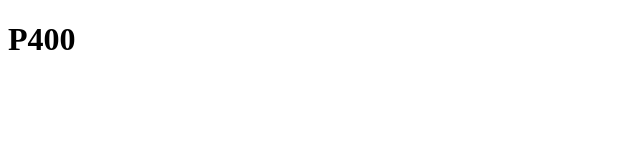
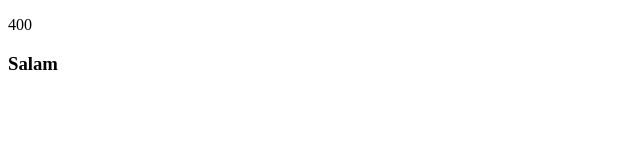
Before and after one commit to SamirAbushov/ADNSU300, a plain HTML site: page index.html in a window 1280 px wide. Shown: the whole page, without its empty margins (0-640 px from the left). Drawn offline with Linux system fonts and the light colour scheme.

Commit message:
h3 wood is added

```diff
--- a/index.html
+++ b/index.html
@@ -8,6 +8,7 @@
 <body>
 
 
-   <h1>P400</h1>
+   <p>400</p>
+   <h3>Salam</h3>
 </body>
 </html>
```
